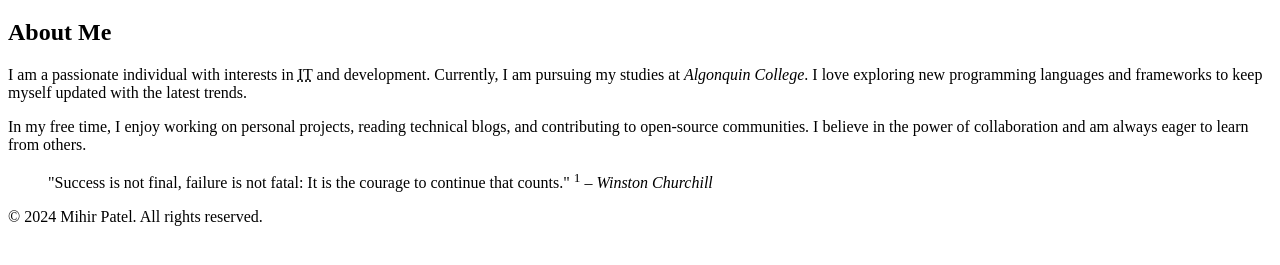
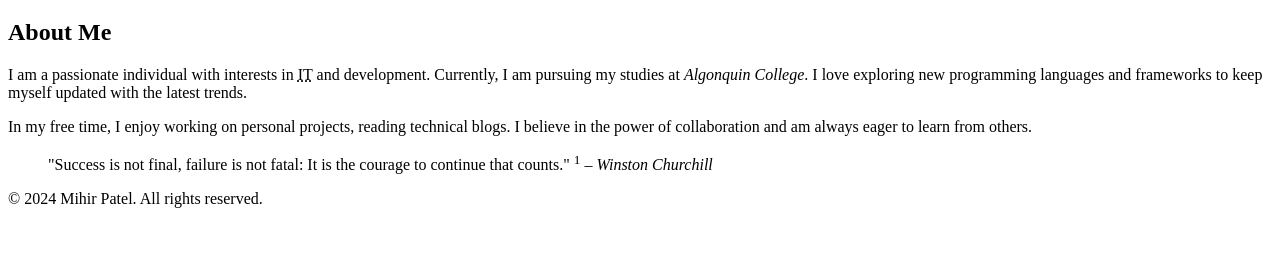
Before and after one commit to pate1568/pate1568.github.io, a plain HTML site: page html-assignment/index.html in a window 1280 px wide. Shown: the part 61-326 px from the top of the page. Drawn offline with Linux system fonts and the light colour scheme.

Commit message:
Initial HTML assignment

```diff
--- a/html-assignment/index.html
+++ b/html-assignment/index.html
@@ -17,7 +17,7 @@
         <p>I am a passionate individual with interests in <abbr title="Information Technology">IT</abbr> and development.
         Currently, I am pursuing my studies at <em>Algonquin College</em>. I love exploring new programming languages and frameworks to keep myself updated with the latest trends.</p>
 
-        <p>In my free time, I enjoy working on personal projects, reading technical blogs, and contributing to open-source communities. I believe in the power of collaboration and am always eager to learn from others.</p>
+        <p>In my free time, I enjoy working on personal projects, reading technical blogs. I believe in the power of collaboration and am always eager to learn from others.</p>
 
         <!-- Motivational quote -->
         <blockquote>
```
